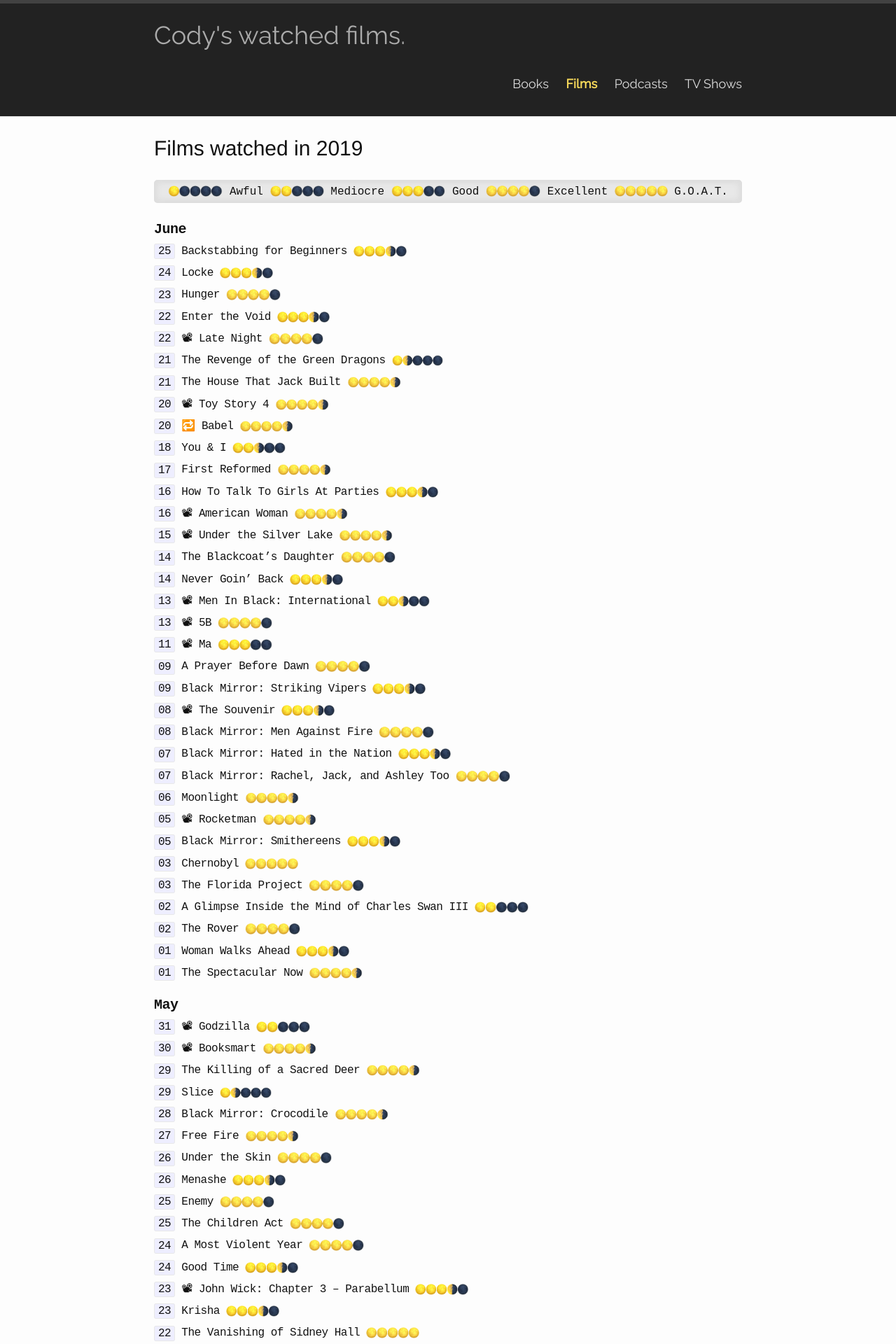
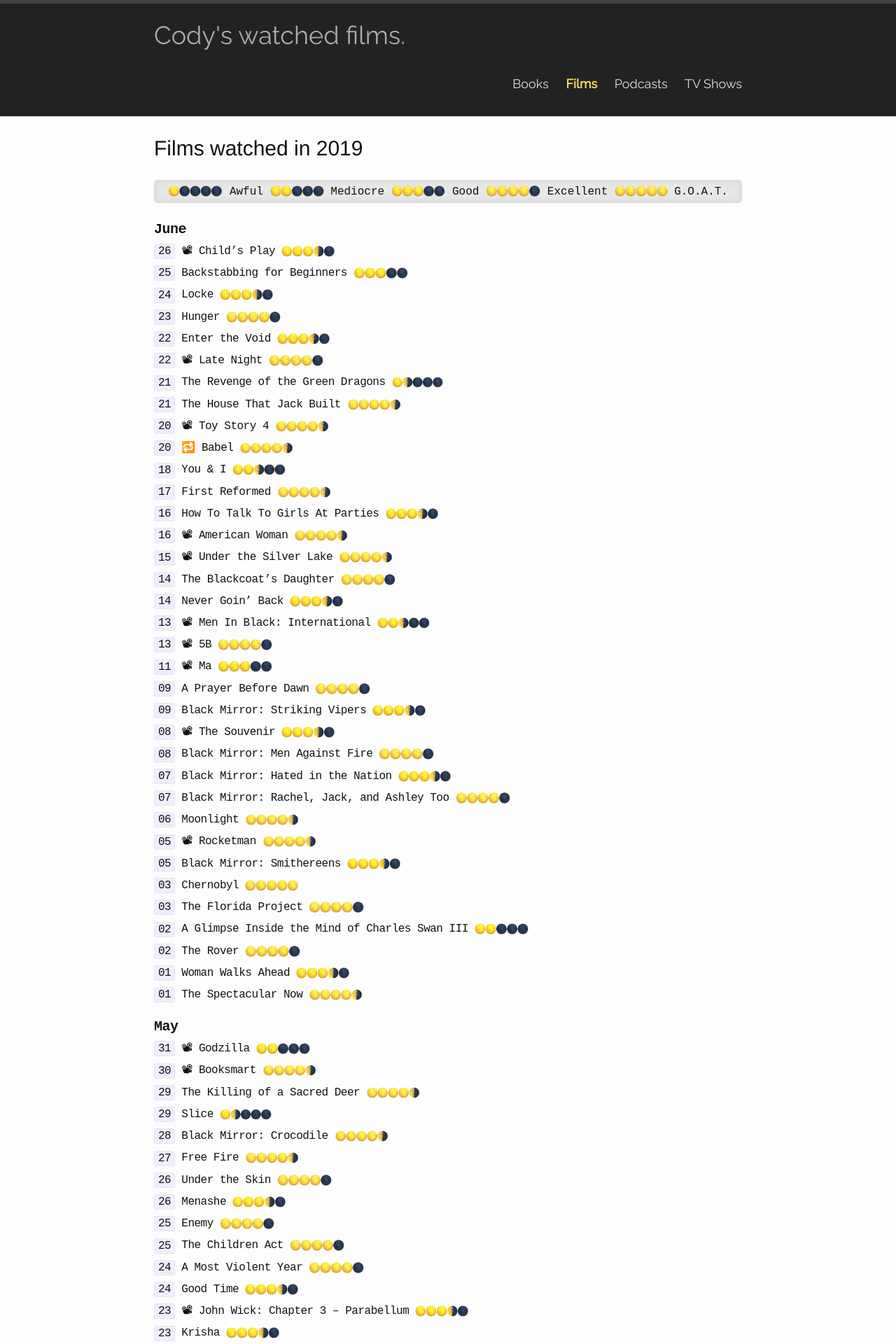
Before and after one commit to codydalerodgers/personal-blog, a Jekyll site: the page built from _films/2019.md, in a window 1280 px wide. Shown: the top 1920 px of the page at 70% size. Built offline with Jekyll 4.4.1, drawn with Linux system fonts in a browser that asks for light colours.

Commit message:
New entries

```diff
--- a/_films/2019.md
+++ b/_films/2019.md
@@ -4,7 +4,9 @@
 title: Films watched in 2019
 ---
 ## June
-`25` Backstabbing for Beginners {{ site.threehalf }}
+`26` 📽 Child's Play {{ site.threehalf }}
+
+`25` Backstabbing for Beginners {{ site.three }}
 
 `24` Locke {{ site.threehalf }}
 
--- a/_posts/2019-01-01-favorites.markdown
+++ b/_posts/2019-01-01-favorites.markdown
@@ -1,5 +1,5 @@
 ---
-layout: completion-list
+layout: post
 title:  "All Time Favorites"
 date:   2019-01-01 11:17:00 -0500
 categories: favorites
```
